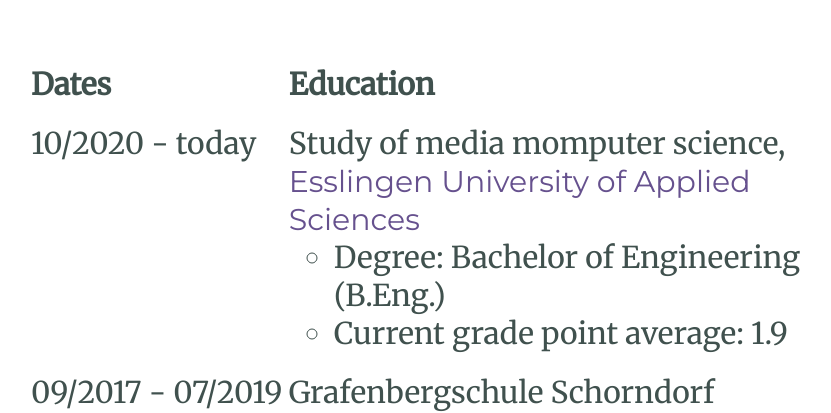
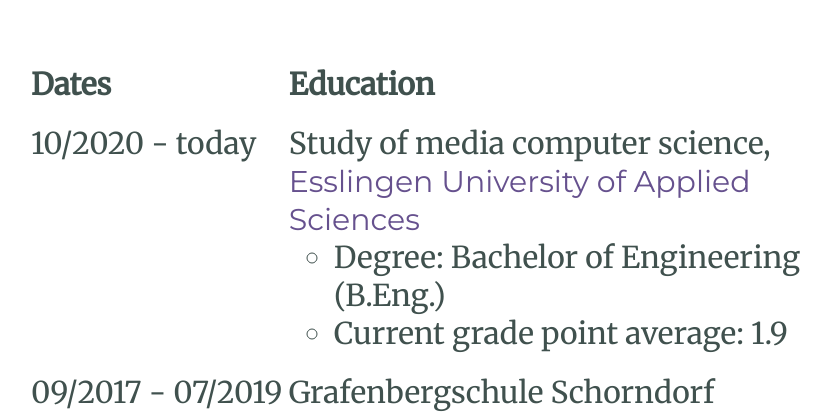
Before and after one commit to phroix/index.html, a plain HTML site: page cv.html in a window 1280 px wide. Shown: the part 1035-1448 px from the top of the page, without its empty margins (290-1121 px from the left). Drawn offline with Linux system fonts and the light colour scheme.

Commit message:
cv changes

```diff
--- a/cv.html
+++ b/cv.html
@@ -44,7 +44,7 @@
                 <td>10/2020 - today</td>
                 <td>
                   <ul class="educationTableUl">
-                    Study of media momputer science,
+                    Study of media computer science,
                     <a
                       href="https://www.hs-esslingen.de/en/softwaretechnik-und-medieninformatik-bachelor/"
                       >Esslingen University of Applied Sciences</a
```
